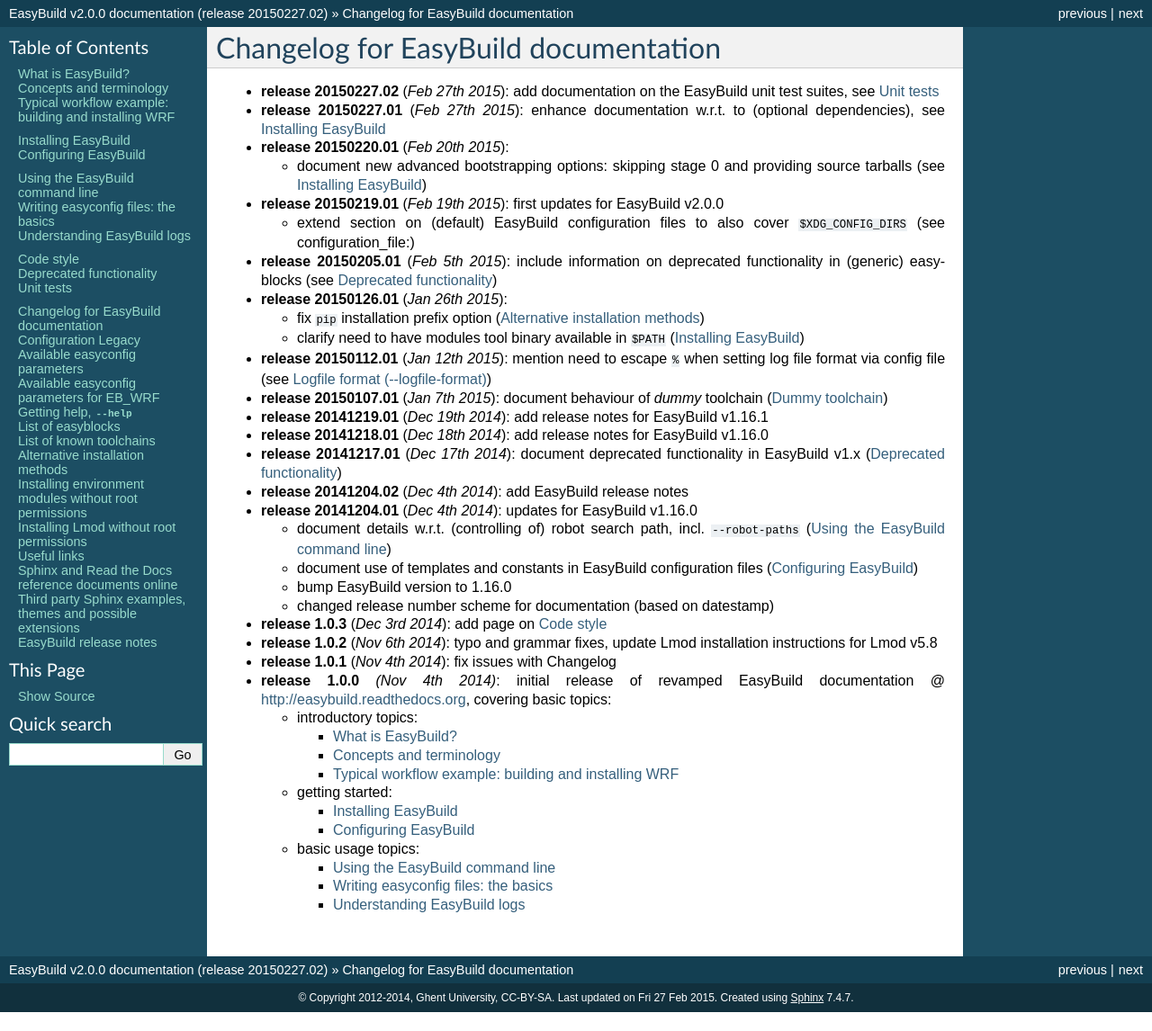
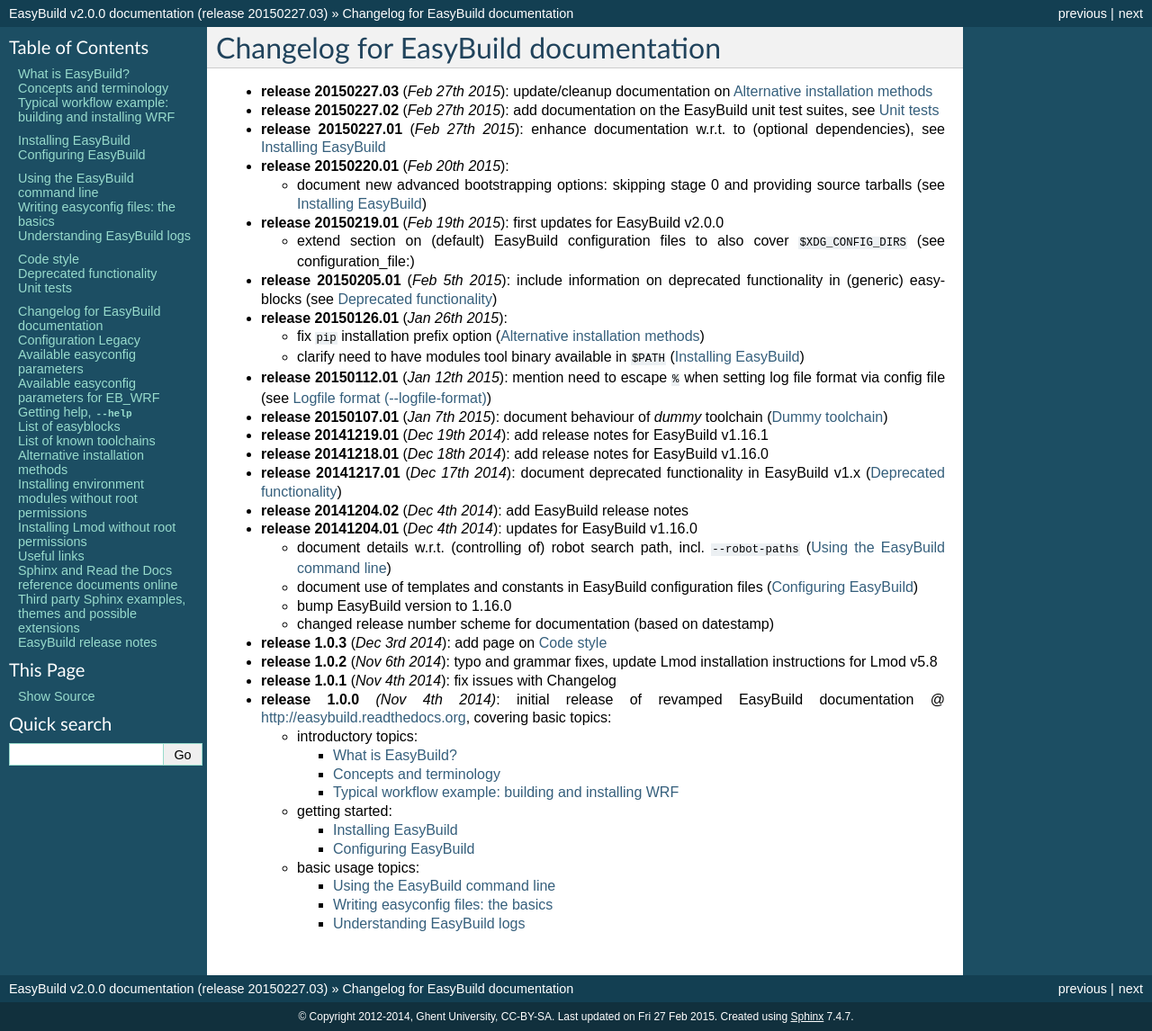
Before and after one commit to easybuilders/easybuild, a Sphinx documentation site: the page built from docs/Changelog.rst, in a window 1280 px wide. Shown: the whole page at 90% size. Built offline with Sphinx 7.4.7, drawn with Linux system fonts in a browser that asks for light colours; before the commit the page ends 1125 px from its top, so only the background shows below that.

Commit message:
bump release + update changelog

```diff
--- a/docs/Changelog.rst
+++ b/docs/Changelog.rst
@@ -3,6 +3,7 @@
 Changelog for EasyBuild documentation
 -------------------------------------
 
+* **release 20150227.03** (`Feb 27th 2015`): update/cleanup documentation on :ref:`alt_inst_methods`
 * **release 20150227.02** (`Feb 27th 2015`): add documentation on the EasyBuild unit test suites, see :ref:`unit_tests`
 * **release 20150227.01** (`Feb 27th 2015`): enhance documentation w.r.t. to (optional dependencies), see :ref:`installation`
 * **release 20150220.01** (`Feb 20th 2015`):
--- a/docs/conf.py
+++ b/docs/conf.py
@@ -43,7 +43,7 @@
 # The short X.Y version.
 version = '2.0.0'  # this is meant to reference the version of EasyBuild
 # The full version, including alpha/beta/rc tags.
-release = '20150227.02'  # this is meant to reference the version of the documentation itself
+release = '20150227.03'  # this is meant to reference the version of the documentation itself
 
 # There are two options for replacing |today|: either, you set today to some
 # non-false value, then it is used:
```
